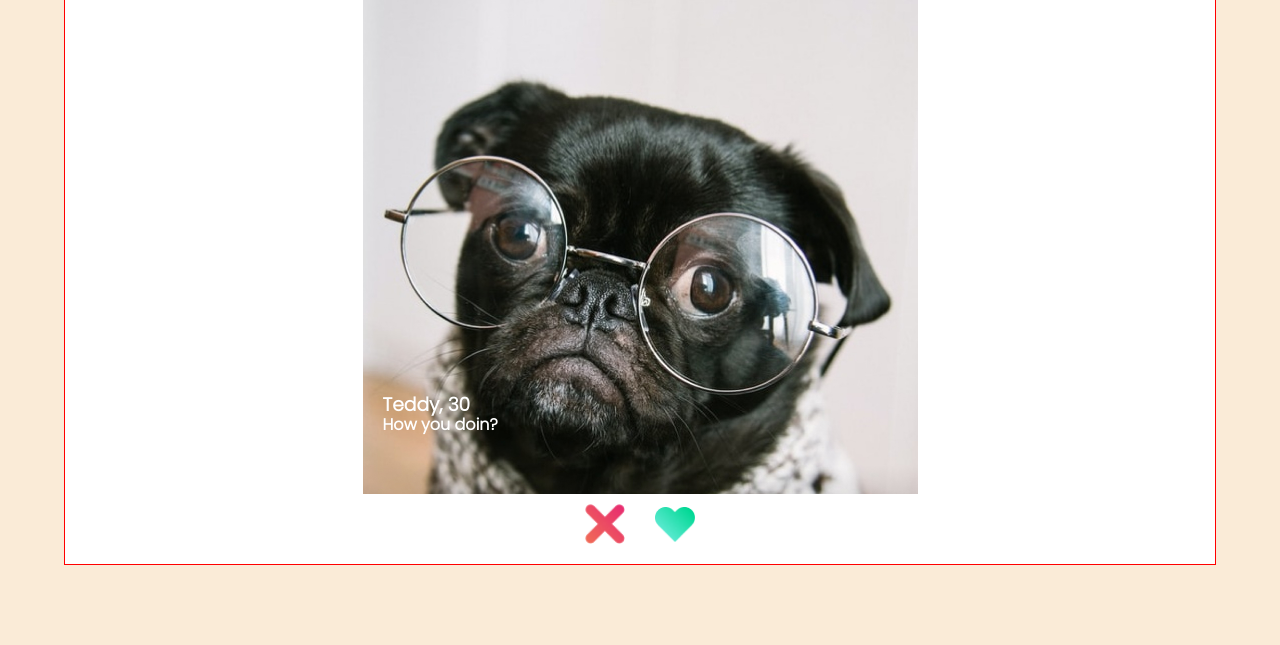
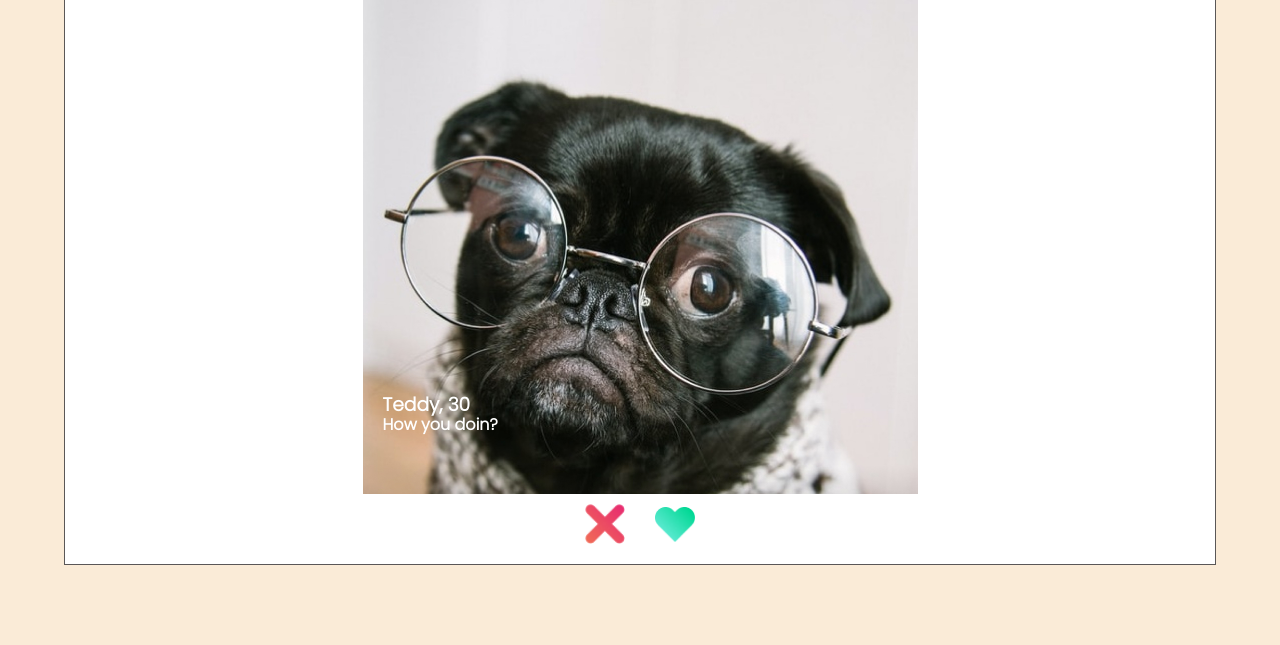
Before and after one commit to fulyaertay/advanced-javascript-projects, a website built with Vite: page 2-tindog-app/index.html in a window 1280 px wide. Shown: the part 184-829 px from the top of the page. Built offline with nearby package versions, Linux system fonts and the light colour scheme.

Commit message:
adjusted border line

```diff
--- a/2-tindog-app/index.css
+++ b/2-tindog-app/index.css
@@ -16,7 +16,7 @@ body {
     width:90%;
     margin: 80px auto;
     background-color: white;
-    border: 1px solid red;
+    border: 1px solid rgb(90, 87, 87);
     padding: 20px;
 
     display: flex;
```
